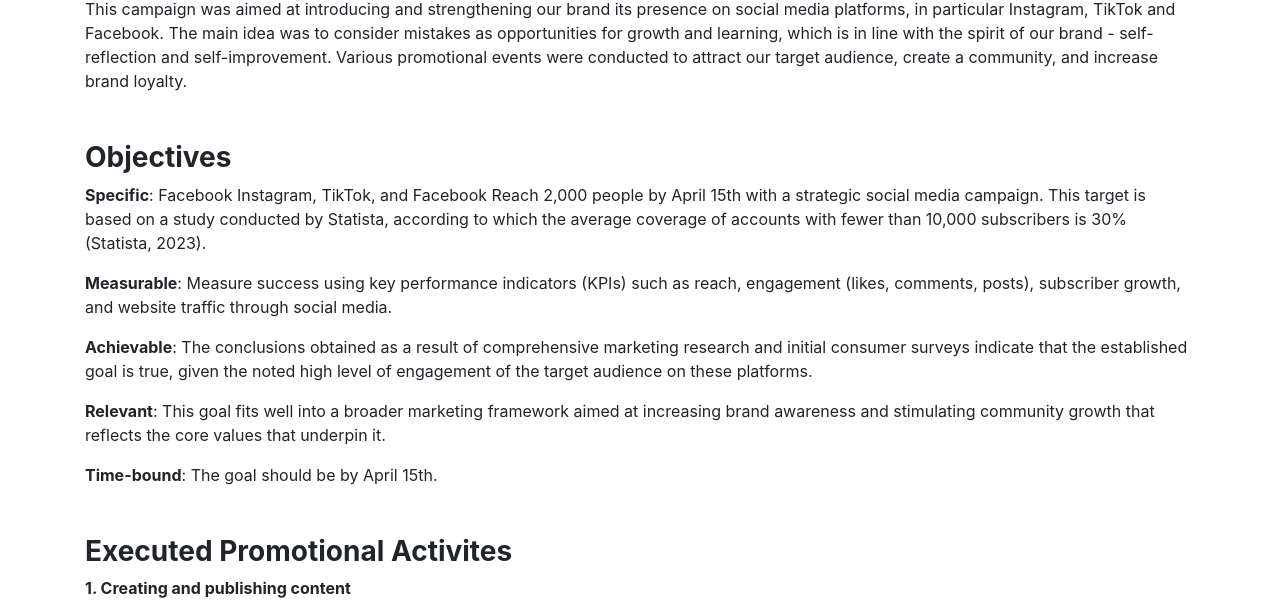
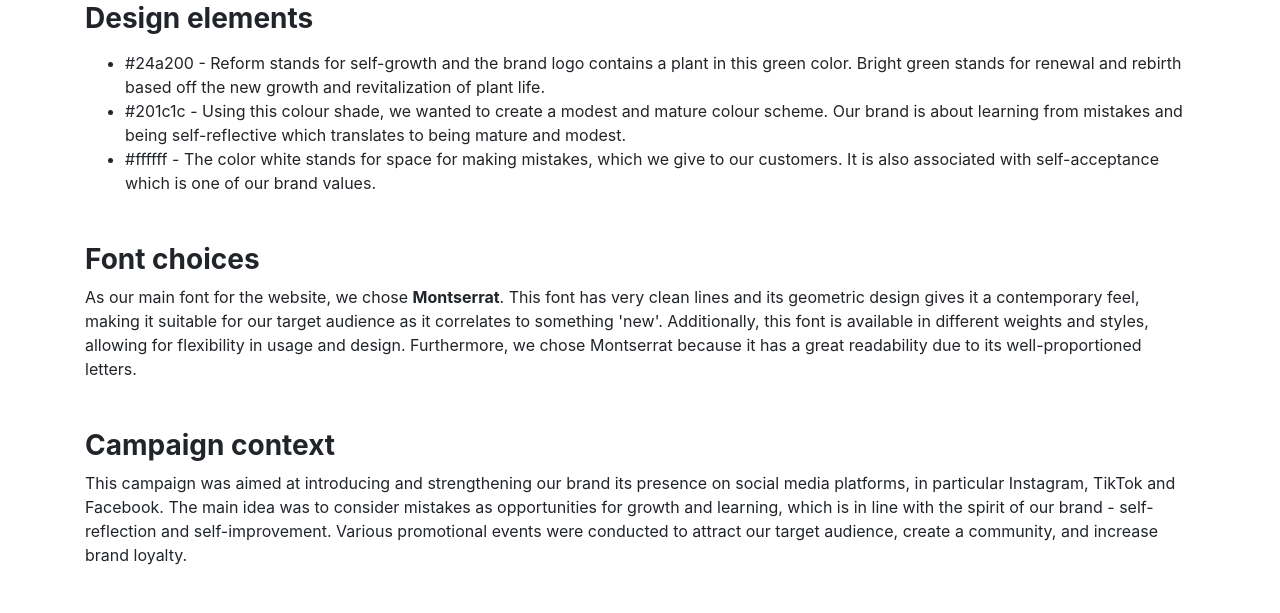
Before and after one commit to MattLuken/PRJ4_MattLuken_AnnaSugijainen_GroupWebsiteRedo, a plain HTML site: page corporate.html in a window 1280 px wide. Shown: the part 541-1154 px from the top of the page. Drawn offline with Linux system fonts and the light colour scheme.

Commit message:
Update corporate.html

```diff
--- a/corporate.html
+++ b/corporate.html
@@ -34,16 +34,28 @@
 <div class="container">
   <h2 class="team-section-title text-center"><strong>Justification Document</strong></h2>
 </div>
-
+<div class="container py-3">
+  <h2><strong>Production</strong></h2>
+    <h3><strong>Design elements</strong></h3>
+	<p><ul>
+		<li>#24a200 - Reform stands for self-growth and the brand logo contains a plant in this green color. Bright green stands for renewal and rebirth based off the new growth and revitalization of plant life.</li>
+	<li>#201c1c - Using this colour shade, we wanted to create a modest and mature colour scheme. Our brand is about learning from mistakes and being self-reflective which translates to being mature and modest.</li>
+	<li>#ffffff - The color white stands for space for making mistakes, which we give to our customers. It is also associated with self-acceptance which is one of our brand values.</li>
+		</ul></p>
+</div>
+	<div class="container py-3">
+    <h3><strong>Font choices</strong></h3>
+		<p>As our main font for the website, we chose <strong>Montserrat</strong>. This font has very clean lines and its geometric design gives it a contemporary feel, making it suitable for our target audience as it correlates to something 'new'. Additionally, this font is available in different weights and styles, allowing for flexibility in usage and design. Furthermore, we chose Montserrat because it has a great readability due to its well-proportioned letters.</p>
+</div>
 <div class="container py-3">
   <h3><strong>Campaign context</strong></h3>
   <p>This campaign was aimed at introducing and strengthening our brand its presence on social media platforms, in particular Instagram, TikTok and Facebook. The main idea was to consider mistakes as opportunities for growth and learning, which is in line with the spirit of our brand - self-reflection and self-improvement. Various promotional events were conducted to attract our target audience, create a community, and increase brand loyalty.</p>
 </div>
 <div class="container py-3">
   <h3><strong>Objectives</strong></h3>
-<p><strong>Specific</strong>:&nbsp;Facebook Instagram, TikTok, and Facebook Reach 2,000 people by April 15th with a strategic social media campaign. This target is based on a study conducted by Statista, according to which the average coverage of accounts with fewer than 10,000 subscribers is 30% (Statista, 2023).</p>
-  <p><strong>Measurable</strong>:&nbsp;Measure success using key performance indicators (KPIs) such as reach, engagement (likes, comments, posts), subscriber growth, and website traffic through social media.</p>
-  <p><strong>Achievable</strong>:&nbsp;The conclusions obtained as a result of comprehensive marketing research and initial consumer surveys indicate that the established goal is true, given the noted high level of engagement of the target audience on these platforms.</p>
+<p><strong>Specific</strong>: Facebook Instagram, TikTok, and Facebook Reach 2,000 people by April 15th with a strategic social media campaign. This target is based on a study conducted by Statista, according to which the average coverage of accounts with fewer than 10,000 subscribers is 30% (Statista, 2023).</p>
+  <p><strong>Measurable</strong>: Measure success using key performance indicators (KPIs) such as reach, engagement (likes, comments, posts), subscriber growth, and website traffic through social media.</p>
+  <p><strong>Achievable</strong>: The conclusions obtained as a result of comprehensive marketing research and initial consumer surveys indicate that the established goal is true, given the noted high level of engagement of the target audience on these platforms.</p>
 	<p><strong>Relevant</strong>: This goal fits well into a broader marketing framework aimed at increasing brand awareness and stimulating community growth that reflects the core values that underpin it.</p>
 	<p><strong>Time-bound</strong>: The goal should be by April 15th.</p>
 </div>
```
